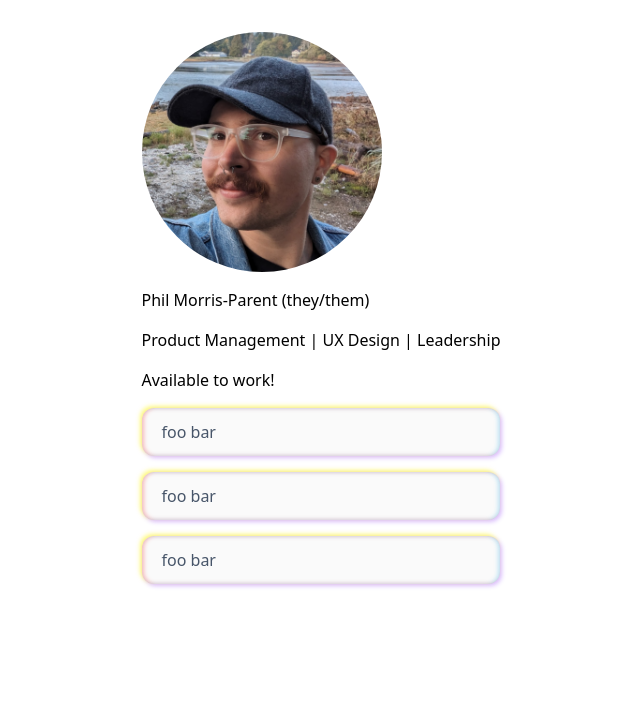
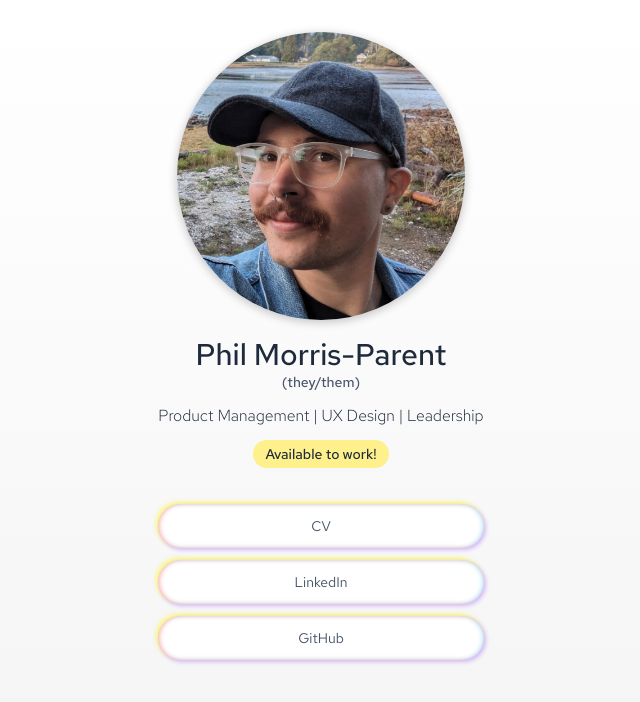
Before and after one commit to phillmp/website, a Svelte app: page / in a window 1280 px wide. Shown: the top 702 px of the page, without its empty margins (319-959 px from the left). Built offline with nearby package versions, Linux system fonts and the light colour scheme.

Commit message:
finished first version of site

```diff
--- a/index.html
+++ b/index.html
@@ -2,9 +2,13 @@
 <html lang="en">
   <head>
     <meta charset="UTF-8" />
-    <link rel="icon" type="image/svg+xml" href="/vite.svg" />
+    <link rel="icon" type="image/svg+xml" href="/favicon.svg" />
+    <link rel="preconnect" href="https://fonts.googleapis.com">
+    <link rel="preconnect" href="https://fonts.gstatic.com" crossorigin>
+    <link href="https://fonts.googleapis.com/css2?family=Red+Hat+Text:ital,wght@0,300..700;1,300..700&display=swap" rel="stylesheet">
     <meta name="viewport" content="width=device-width, initial-scale=1.0" />
-    <title>Vite + Svelte + TS</title>
+    <title>Phil Morris-Parent | Product Management, UX Design, Leadership</title>
+
   </head>
   <body>
     <div id="app"></div>
--- a/src/App.svelte
+++ b/src/App.svelte
@@ -2,17 +2,23 @@
    import "./app.css"
    import LinkButton from "./lib/LinkButton.svelte";
    import HeroImage from "./lib/HeroImage.svelte";
-   import PhilSelfie from "./assets/PhilSelfie.png"
+   import PhilSelfie from "./assets/PhilSelfie.png";
+   import CV from "./assets/phillippe_morris-parent_CV.pdf"
 </script>
 
-<main class="flex w-full h-full my-8 place-content-center">
-  <div id="maincontainer" class="flex flex-col gap-y-4">
-    <HeroImage src={PhilSelfie} alt="A picture of Phil, an adult with glasses, a nosering and a moustache wearing a denim jacket and black felt cap standing on a rocky shore"/>
-    <h1>Phil Morris-Parent <span>(they/them)</span></h1>
-    <h2>Product Management | UX Design | Leadership</h2>
-    <h3>Available to work!</h3>
-    <LinkButton href="#"> foo bar </LinkButton>
-    <LinkButton href="#"> foo bar </LinkButton>
-    <LinkButton href="#"> foo bar </LinkButton>
+<main class="bg-gradient-to-b from-white to-zinc-100 max-h-full min-h-screen flex justify-center">
+  <div id="maincontainer" class="flex flex-col items-center pt-8 pb-4 px-4 max-w-max">
+    <HeroImage src={PhilSelfie} alt="A picture of Phil, a smiling adult with glasses, a nose ring, and a moustache wearing a denim jacket and black felt cap standing on a rocky shore"/>
+    <div id="titletext" class="flex flex-col items-center gap-y-2 text-center py-4">
+      <h1 class="text-3xl text-slate-800 font-medium text-center mb-1">Phil Morris-Parent <span class="text-sm block text-slate-600">(they/them)</span></h1>
+      <h2 class="text-base text-slate-800 font-light">Product Management | UX Design | Leadership</h2>
+      <div class="text-sm px-3 py-1 my-1 rounded-2xl bg-yellow-200 text-slate-800 max-w-fit font-medium">Available to work!</div>
+    </div>
+    <div class="flex flex-col gap-y-3 items-stretch self-stretch my-4">
+      <LinkButton href={CV}> CV </LinkButton>
+      <LinkButton href="https://www.linkedin.com/in/phillippe-morris-parent-92997369/"> LinkedIn </LinkButton>
+      <LinkButton href="https://github.com/phillmp"> GitHub </LinkButton>
+    </div>
+
   </div>
 </main>
--- a/src/lib/HeroImage.svelte
+++ b/src/lib/HeroImage.svelte
@@ -2,5 +2,6 @@
     export let src='';
     export let alt=''
 </script>
-
-<img src={src} alt={alt} class="rounded-full w-48 max-w-max md:w-60"/>
+<div class="rounded-full shadow-[0_2px_8px_1px_rgba(0,0,0,0.2)]">
+    <img src={src} alt={alt} class="w-60 max-w-max md:w-72 rounded-full "/>
+</div>
--- a/src/lib/LinkButton.svelte
+++ b/src/lib/LinkButton.svelte
@@ -2,15 +2,15 @@
     export let href="void"
 </script>
 <!-- left -->
-<div class="shadow-[inset_2px_0px_4px_0px_rgba(255,0,0,0.25)] hover:shadow-[inset_2px_0px_4px_0px_rgba(255,0,0,0.25)] rounded-xl transition-shadow bg-zinc-50 active:bg-zinc-100">
+<div class="group shadow-[inset_2px_0px_4px_0px_rgba(255,0,0,0.25)] hover:shadow-[inset_2px_0px_4px_0px_rgba(255,0,0,0.25)] rounded-3xl transition-shadow bg-white active:bg-zinc-100">
 <!-- right -->
-<div class="shadow-[inset_-2px_0px_4px_0px_rgba(15,171,238,0.25)] hover:shadow-[inset_-2px_0px_4px_0px_rgba(15,171,238,0.25)] rounded-xl transition-shadow">
+<div class="shadow-[inset_-2px_0px_4px_0px_rgba(15,171,238,0.25)] group-hover:shadow-[inset_-2px_0px_4px_0px_rgba(15,171,238,0.25)] rounded-3xl transition-shadow">
 <!-- top -->
-<div class="shadow-[-2px_-2px_4px_0px_rgba(255,245,0,0.5)] hover:shadow-[-2px_-2px_4px_0px_rgba(255,245,0,0.75)] rounded-xl transition-shadow">
+<div class="shadow-[-2px_-2px_4px_0px_rgba(255,245,0,0.5)] group-hover:shadow-[-2px_-2px_4px_0px_rgba(255,245,0,0.75)] rounded-3xl transition-shadow">
 <!-- bottom -->
-<div class="shadow-[2px_2px_4px_0px_rgba(112,0,255,0.25)] hover:shadow-[2px_2px_4px_0px_rgba(112,0,255,0.35)] rounded-xl transition-shadow">
-<div class="flex">
-    <a href={href} class="px-5 py-3 rounded-xl text-slate-600 hover:text-slate-900 transition-all">
+<div class="shadow-[2px_2px_4px_0px_rgba(112,0,255,0.25)] group-hover:shadow-[2px_2px_4px_0px_rgba(112,0,255,0.35)] rounded-3xl transition-shadow">
+<div class="flex flex-col items-stretch w-full h-full">
+    <a href={href} class="text-center px-5 py-3 rounded-3xl text-sm text-slate-600 group-hover:text-slate-900 group-hover:font-medium transition-all text-center">
         <slot/>
     </a>
 </div>
--- a/tailwind.config.js
+++ b/tailwind.config.js
@@ -1,8 +1,13 @@
 /** @type {import('tailwindcss').Config} */
+const defaultTheme = require('tailwindcss/defaultTheme')
 export default {
   content: ['./src/**/*.{html,js,svelte,ts}'],
   theme: {
-    extend: {},
+    extend: {
+      fontFamily: {
+        'sans': ['"Red Hat Text"', ...defaultTheme.fontFamily.sans],
+      },
+    },
   },
   plugins: [],
 }
```
Also changed, not shown: src/assets/svelte.svg (deleted), 1 other file (tests, documents, lock files or other folders).
